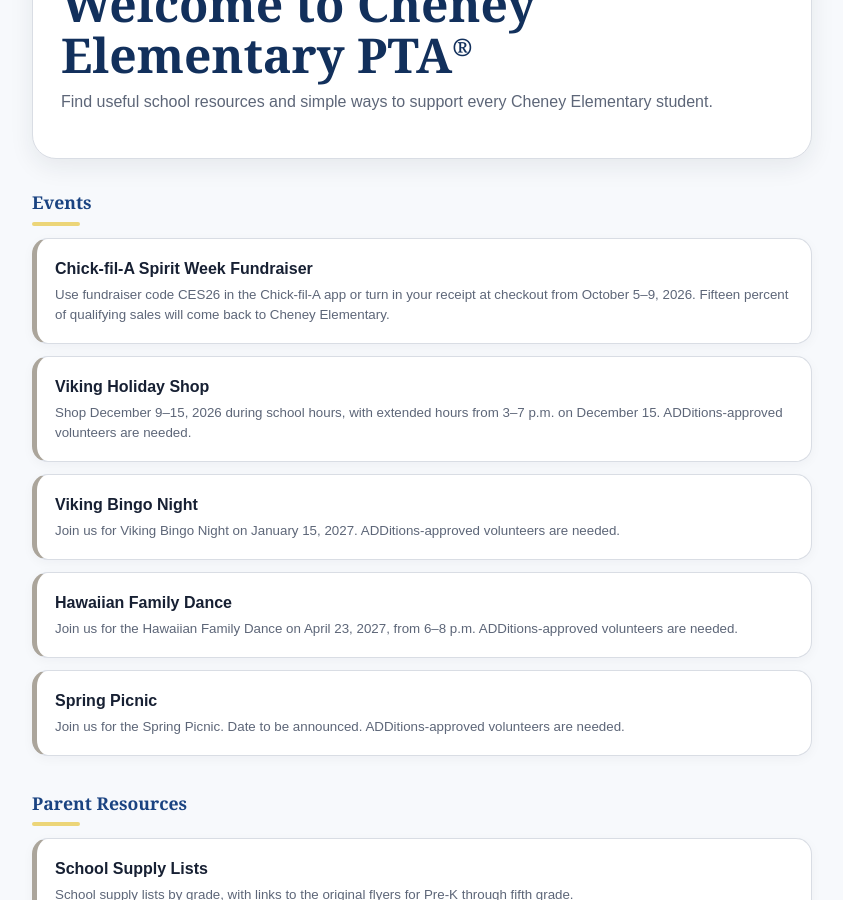
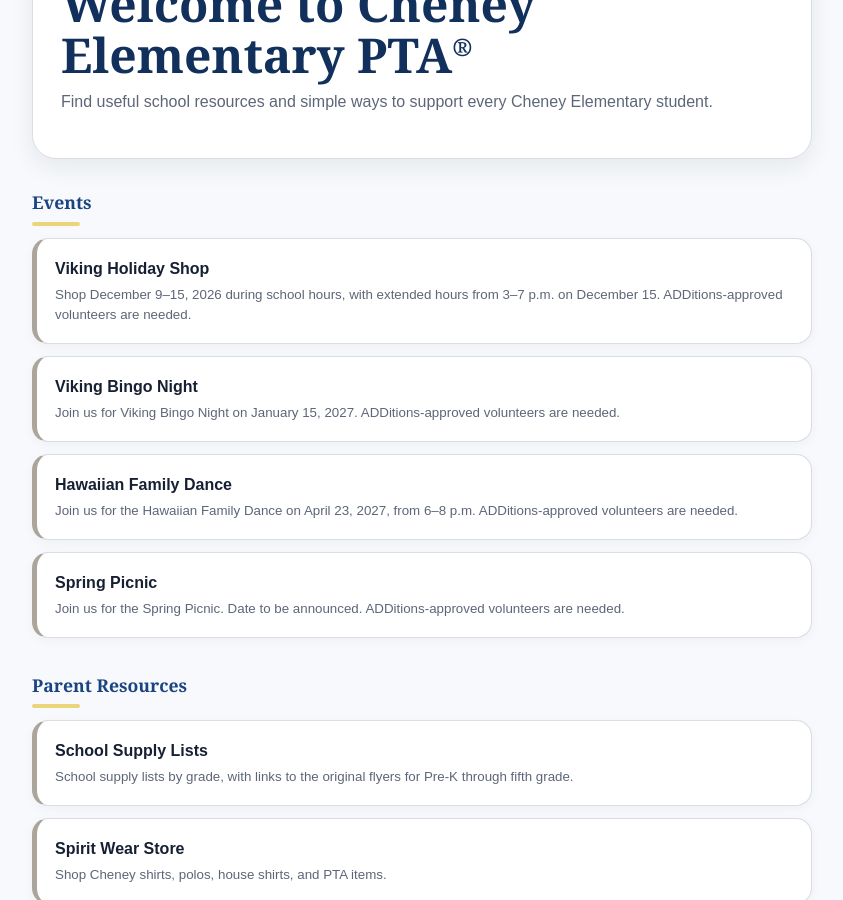
Before and after one commit to matthewtckr/cheneypta, a Jekyll site: the page built from index.md, in a window 1280 px wide and 900 px high, scrolled down 417 px. Shown: the whole window, without its empty margins (218-1061 px from the left). Built offline with Jekyll 4.4.1, drawn with Linux system fonts in a browser that asks for light colours; part of the change alters nothing that is shown.

Commit message:
Remove expired Chick-fil-A fundraiser

```diff
--- a/_resources/chick-fil-a-fundraiser.md
+++ /dev/null
@@ -1,28 +0,0 @@
----
-title: Chick-fil-A Spirit Week Fundraiser
-title_es: Semana de Espíritu Chick-fil-A
-description: Use fundraiser code CES26 in the Chick-fil-A app or turn in your receipt at checkout from October 5–9, 2026. Fifteen percent of qualifying sales will come back to Cheney Elementary.
-description_es: Use el código de recaudación CES26 en la aplicación de Chick-fil-A o entregue su recibo al pagar del 5 al 9 de octubre de 2026. El 15% de las ventas elegibles regresará a Cheney Elementary.
-category: Events
-category_es: Eventos
-order: 50
-external_url: ""
-last_updated: 2026-10-08
-event_start_date: "2026-10-05"
-event_end_date: "2026-10-09"
-event_location_name: Chick-fil-A
-event_street_address: 3391 University Blvd.
-event_address_locality: Winter Park
-event_address_region: FL
-event_postal_code: "32792"
-event_image: /assets/events/2026-10-05-chick-fil-a-fundraiser-en.jpg
-event_description: Use fundraiser code CES26 in the Chick-fil-A app or turn in your receipt at checkout from October 5–9, 2026. Fifteen percent of qualifying sales will come back to Cheney Elementary.
-content_en: |
-  Use fundraiser code **CES26** in the Chick-fil-A app or give your receipt to the team at checkout, and 15% of qualifying sales will support Cheney Elementary. Visit Chick-fil-A at 3391 University Blvd. in Winter Park for breakfast, lunch or dinner from October 5–9.
-
-  [Open or print the flyer](/assets/events/2026-10-05-chick-fil-a-fundraiser-en.jpg)
-content_es: |
-  Use el código de recaudación **CES26** en la aplicación de Chick-fil-A o entregue su recibo al pagar, y el 15% de las ventas elegibles apoyará a Cheney Elementary. Visite Chick-fil-A en 3391 University Blvd. en Winter Park para desayunar, almorzar o cenar del 5 al 9 de octubre.
-
-  [Abrir o imprimir el volante](/assets/events/2026-10-05-chick-fil-a-fundraiser-es.jpg)
----
--- a/index.md
+++ b/index.md
@@ -6,7 +6,7 @@ browser_title: Cheney Elementary PTA | Orlando, Florida
 browser_title_es: PTA de Cheney Elementary | Orlando, Florida
 description: Find Cheney Elementary PTA events, parent resources, volunteer opportunities and membership information for families in Orlando, Florida.
 description_es: Encuentre eventos, recursos para familias, oportunidades de voluntariado e información de membresía de Cheney Elementary PTA en Orlando, Florida.
-last_updated: 2026-10-08
+last_updated: 2026-10-10
 sections:
   - name: Events
     name_es: Eventos
```
Also changed, not shown: assets/events/2026-10-05-chick-fil-a-fundraiser-en.jpg (deleted), assets/events/2026-10-05-chick-fil-a-fundraiser-es.jpg (deleted).
